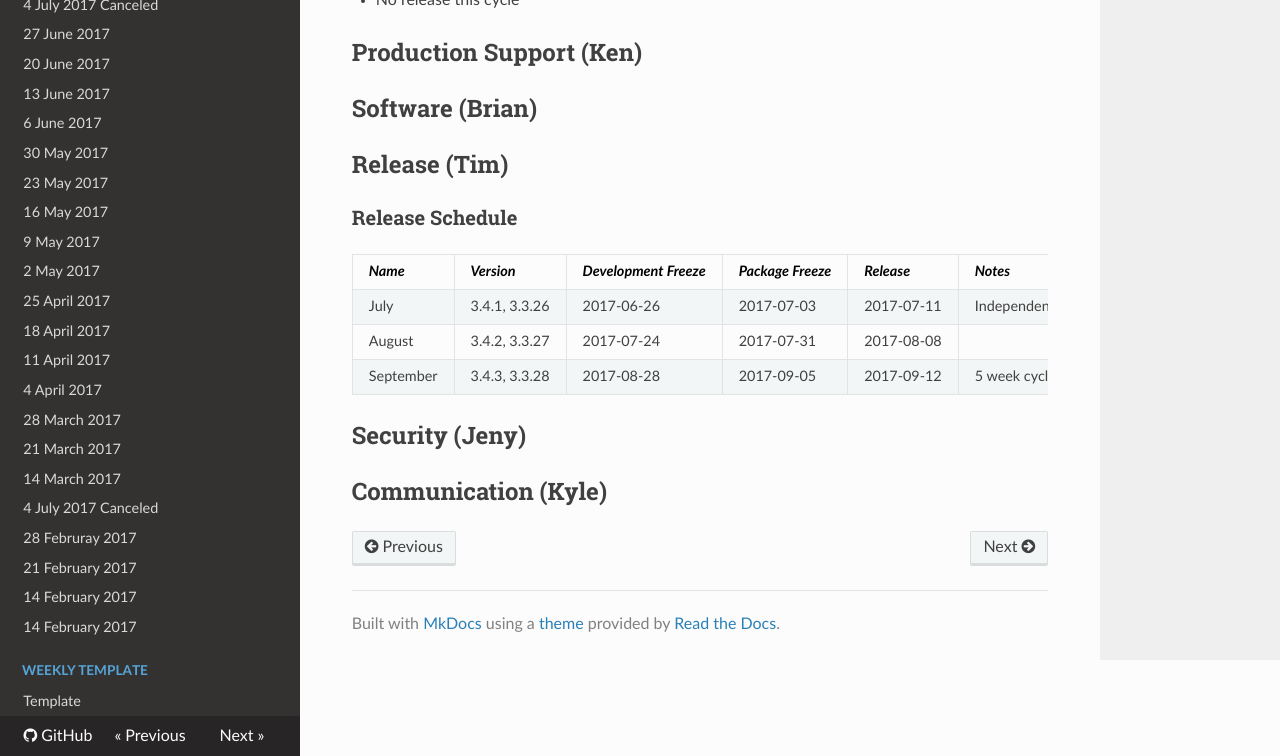
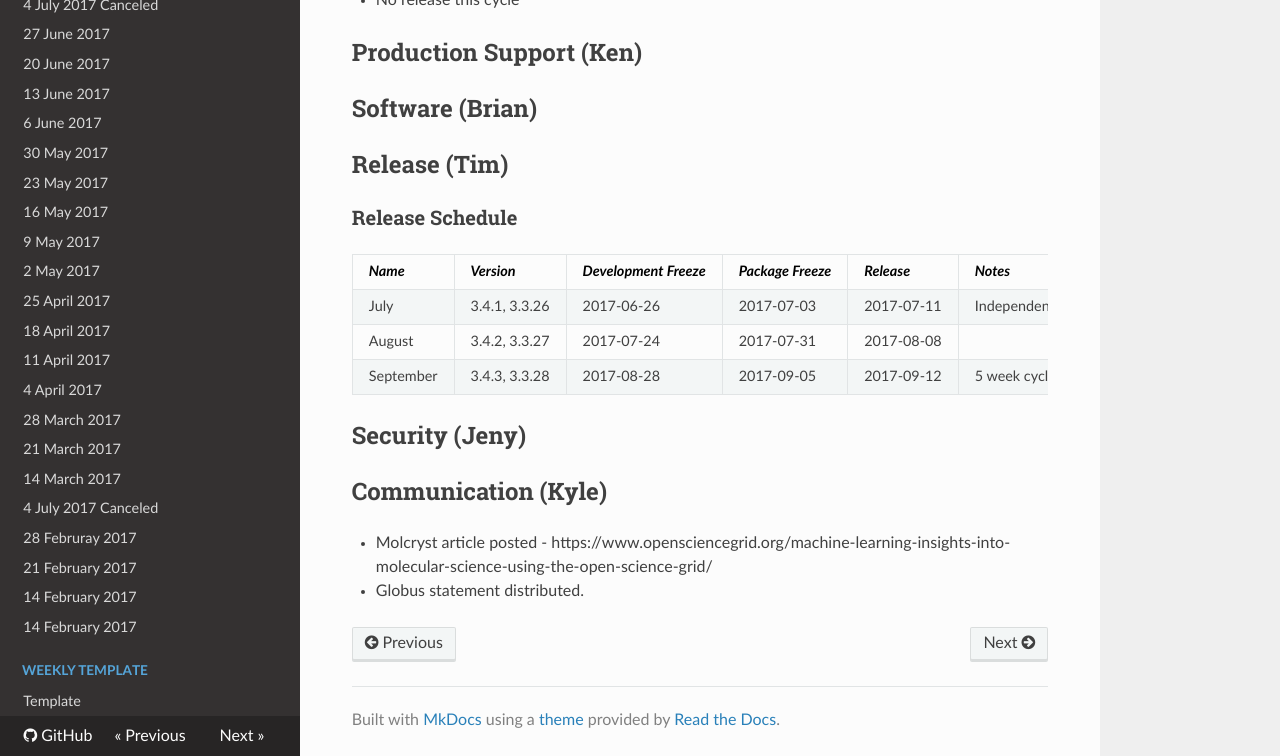
Before and after one commit to zsshah/production, an MkDocs documentation site: the page built from docs/WeeklyMinutes/11July2017.md, in a window 1280 px wide and 900 px high, scrolled down 1187 px, cut to the strip 144-900 px from the top of the window. Built offline with MkDocs 1.6.1, drawn with Linux system fonts in a browser that asks for light colours; nearby versions of some CDN libraries; old or Windows-style settings are respelled for this version of MkDocs.

Commit message:
Update 11July2017.md

```diff
--- a/docs/WeeklyMinutes/11July2017.md
+++ b/docs/WeeklyMinutes/11July2017.md
@@ -44,3 +44,6 @@
 ## Security (Jeny)
 
 ## Communication (Kyle)
+
+   * Molcryst article posted - https://www.opensciencegrid.org/machine-learning-insights-into-molecular-science-using-the-open-science-grid/
+   * Globus statement distributed.
```
